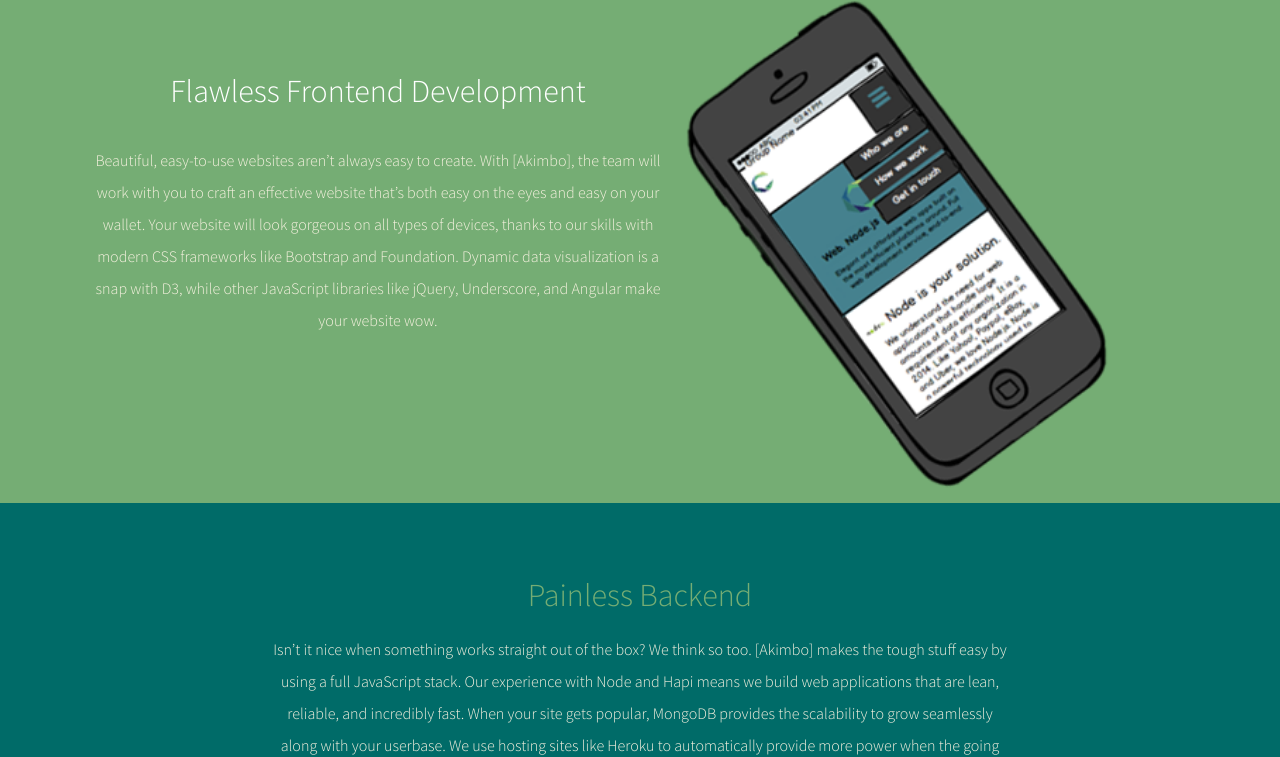
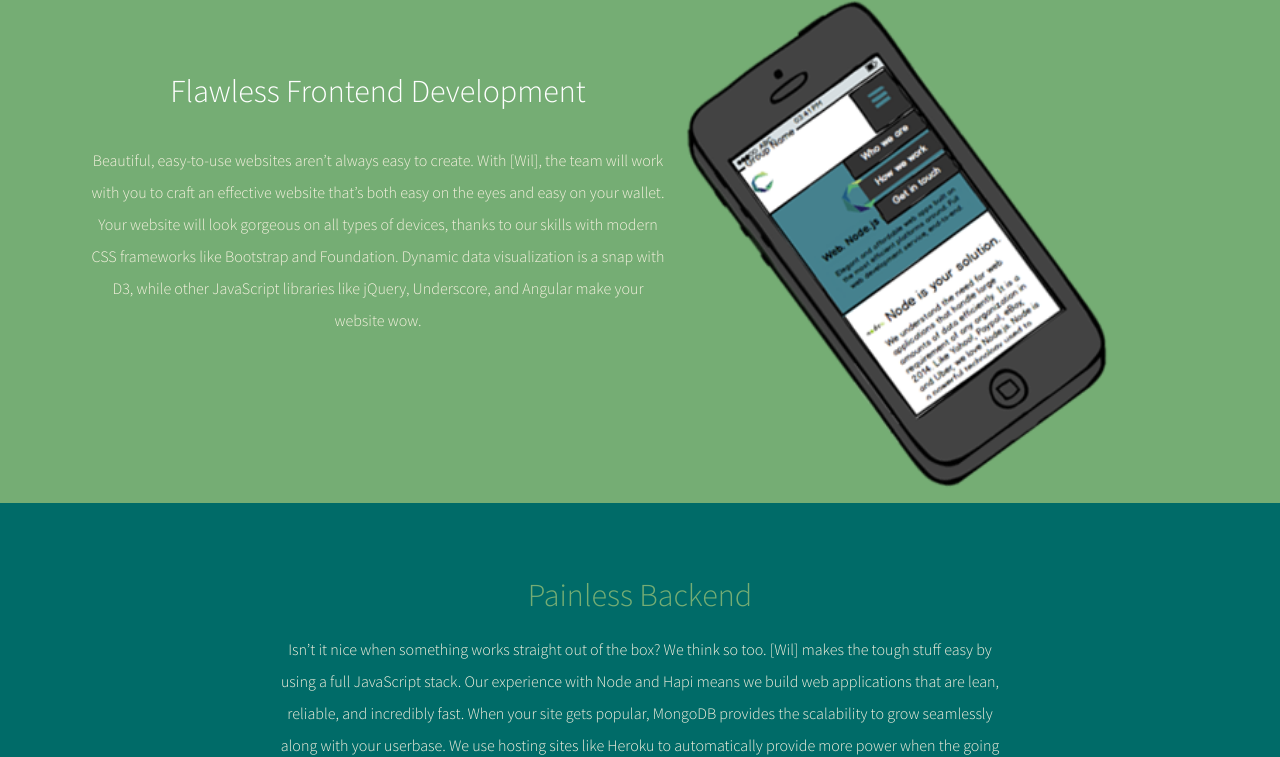
Before and after one commit to sofer/foundersandcoders, a Jekyll site: the page built from how-we-work.html, in a window 1280 px wide and 1400 px high, scrolled down 694 px. Shown: the part 106-863 px from the top of the window. Built offline with Jekyll 4.4.1, drawn with Linux system fonts in a browser that asks for light colours; nearby versions of some CDN libraries; some of the changed text lies outside the part shown.

Commit message:
minor important changes

```diff
--- a/css/main.css
+++ b/css/main.css
@@ -2496,7 +2496,6 @@
 
 .process-page .step-one {
   background-color: #75ad74;
-  overflow: scroll;
 }
 .process-page .step-one .text-container-one {
   position: absolute;
--- a/css/main.scss
+++ b/css/main.scss
@@ -2533,7 +2533,6 @@
 
 .process-page .step-one {
     background-color: #75ad74;
-    overflow: scroll;
     .text-container-one {
         position: absolute;
         width: 50%;
--- a/how-we-work.html
+++ b/how-we-work.html
@@ -17,7 +17,7 @@
 			<p class="one">
 				<span>Flawless Frontend Development
 				</span><br></br>
-					Beautiful, easy-to-use websites aren’t always easy to create. With [Akimbo], the team will work with you to craft an effective website that’s both easy on the eyes and easy on your wallet. Your website will look gorgeous on all types of devices, thanks to our skills with modern CSS frameworks like Bootstrap and Foundation. Dynamic data visualization is a snap with D3, while other JavaScript libraries like jQuery, Underscore, and Angular make your website wow.</p>
+					Beautiful, easy-to-use websites aren’t always easy to create. With [Wil], the team will work with you to craft an effective website that’s both easy on the eyes and easy on your wallet. Your website will look gorgeous on all types of devices, thanks to our skills with modern CSS frameworks like Bootstrap and Foundation. Dynamic data visualization is a snap with D3, while other JavaScript libraries like jQuery, Underscore, and Angular make your website wow.</p>
 		</div>
 		<div class="image-container-one">
 			<img class="exploded-iphone" src="/iphoneinprocess.png">
@@ -26,7 +26,7 @@
 	<div class="step-two">
 		<div class="container">
 			<h1>Painless Backend</h1>
-			<p class="two">Isn’t it nice when something works straight out of the box? We think so too. [Akimbo] makes the tough stuff easy by using a full JavaScript stack. Our experience with Node and Hapi means we build web applications that are lean, reliable, and incredibly fast. When your site gets popular, MongoDB provides the scalability to grow seamlessly along with your userbase. We use hosting sites like Heroku to automatically provide more power when the going gets tough. And in the end, you can focus on business, not maintaining the servers.</p>
+			<p class="two">Isn’t it nice when something works straight out of the box? We think so too. [Wil] makes the tough stuff easy by using a full JavaScript stack. Our experience with Node and Hapi means we build web applications that are lean, reliable, and incredibly fast. When your site gets popular, MongoDB provides the scalability to grow seamlessly along with your userbase. We use hosting sites like Heroku to automatically provide more power when the going gets tough. And in the end, you can focus on business, not maintaining the servers.</p>
 			<img alt="Desktop and mobile wireframes of an application" src="img/codebite.png">
 		</div>
 	</div>
```
Also changed, not shown: 1 other file.
